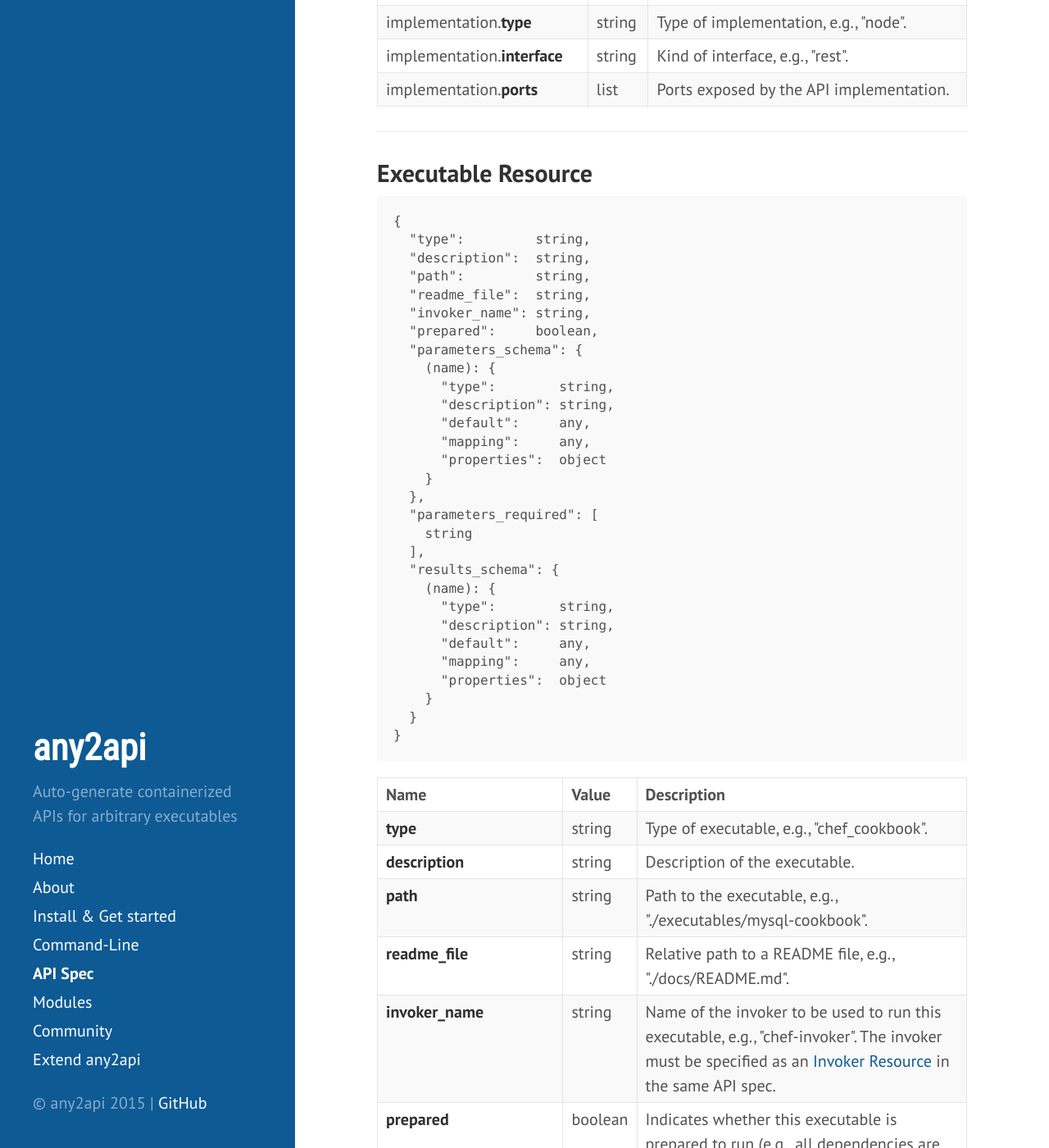
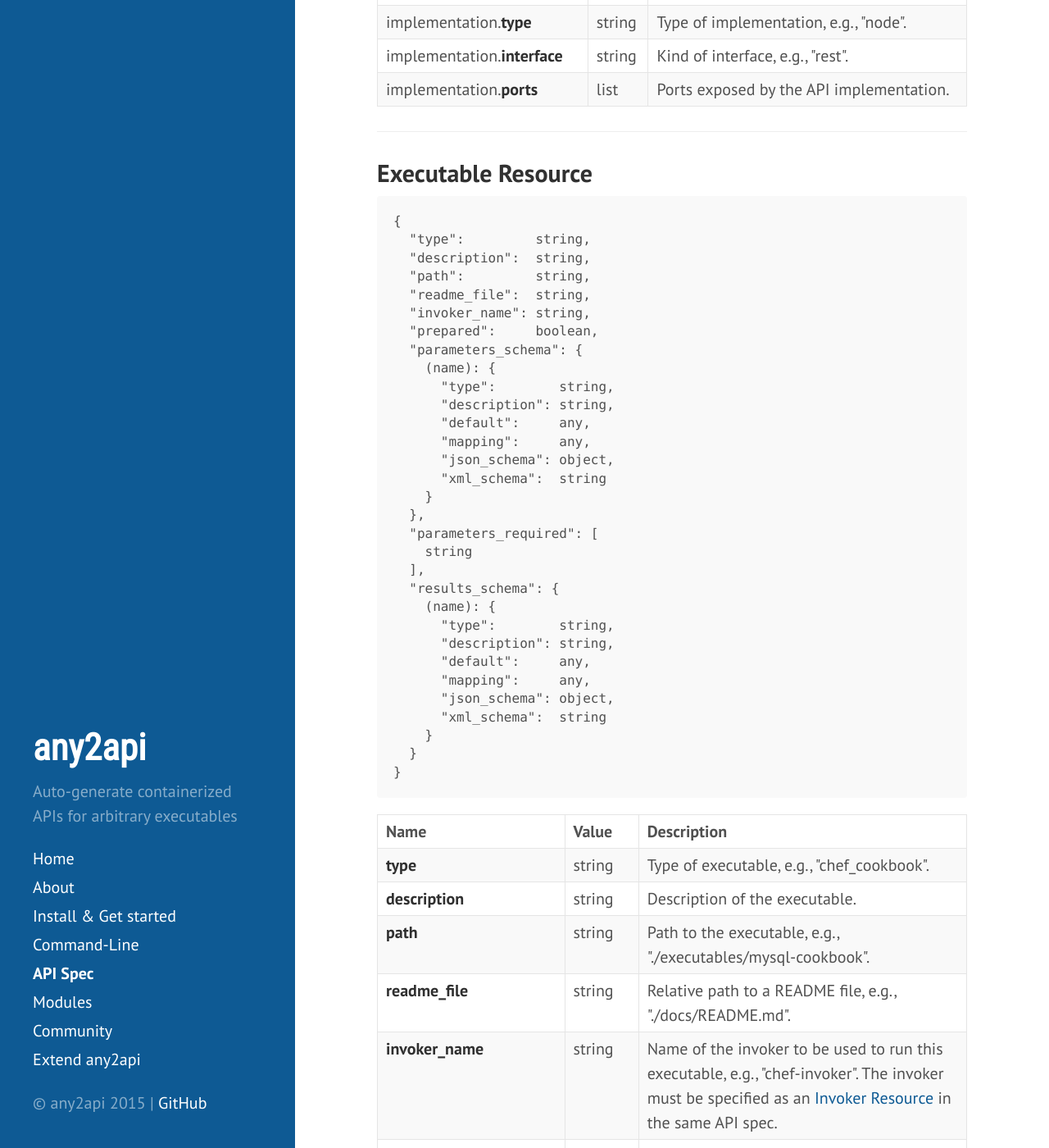
Before and after one commit to any2api/any2api.github.io, a Jekyll site: the page built from api-spec.md, in a window 1280 px wide and 1400 px high, scrolled down 1524 px. Shown: the whole window at 82% size. Built offline with Jekyll 4.4.1, drawn with Linux system fonts in a browser that asks for light colours; Markdown is read by kramdown in place of the engine named in the settings; some of the changed text lies outside the part shown.

Commit message:
apispec docs updated

```diff
--- a/api-spec.md
+++ b/api-spec.md
@@ -121,7 +121,8 @@ In the following the complete structure of an API spec is explained in detail.
           "description": string,
           "default":     any,
           "mapping":     any,
-          "properties":  object
+          "json_schema": object,
+          "xml_schema":  string
         }
       },
       "parameters_required": [
@@ -133,7 +134,8 @@ In the following the complete structure of an API spec is explained in detail.
           "description": string,
           "default":     any,
           "mapping":     any,
-          "properties":  object
+          "json_schema": object,
+          "xml_schema":  string
         }
       }
     }
@@ -208,9 +210,14 @@ In the following the complete structure of an API spec is explained in detail.
       <td>Mapping information for this parameter, i.e., how the parameter value is mapped at runtime (e.g., environment variable, stdin, file)</td>
     </tr>
     <tr>
-      <td>parameters_schema.(name).<strong>properties</strong></td>
+      <td>parameters_schema.(name).<strong>json_schema</strong></td>
       <td>object</td>
-      <td>A JSON schema to specify the structure of the parameter value, if the parameter type is "object".</td>
+      <td>A JSON schema to specify the structure of the parameter value, if the parameter type is "json_object" or "json_array".</td>
+    </tr>
+    <tr>
+      <td>results_schema.(name).<strong>xml_schema</strong></td>
+      <td>string</td>
+      <td>An XML schema to specify the structure of the parameter value, if the parameter type is "xml_object".</td>
     </tr>
     <tr>
       <td><strong>parameters_required</strong></td>
@@ -248,9 +255,14 @@ In the following the complete structure of an API spec is explained in detail.
       <td>Mapping information for this result, i.e., from where the result is read at runtime (e.g., stdout, stderr, file)</td>
     </tr>
     <tr>
-      <td>results_schema.(name).<strong>properties</strong></td>
+      <td>results_schema.(name).<strong>json_schema</strong></td>
       <td>object</td>
-      <td>A JSON schema to specify the structure of the result, if the result type is "object".</td>
+      <td>A JSON schema to specify the structure of the result, if the parameter type is "json_object" or "json_array".</td>
+    </tr>
+    <tr>
+      <td>results_schema.(name).<strong>xml_schema</strong></td>
+      <td>string</td>
+      <td>An XML schema to specify the structure of the result, if the parameter type is "xml_object".</td>
     </tr>
   </tbody>
 </table>
```
